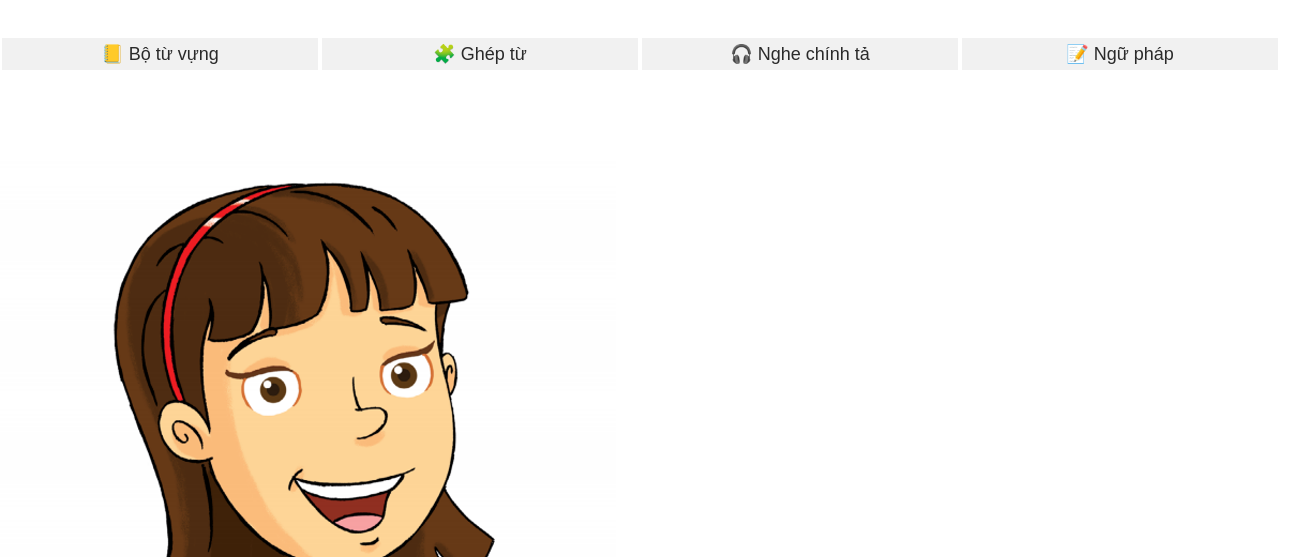
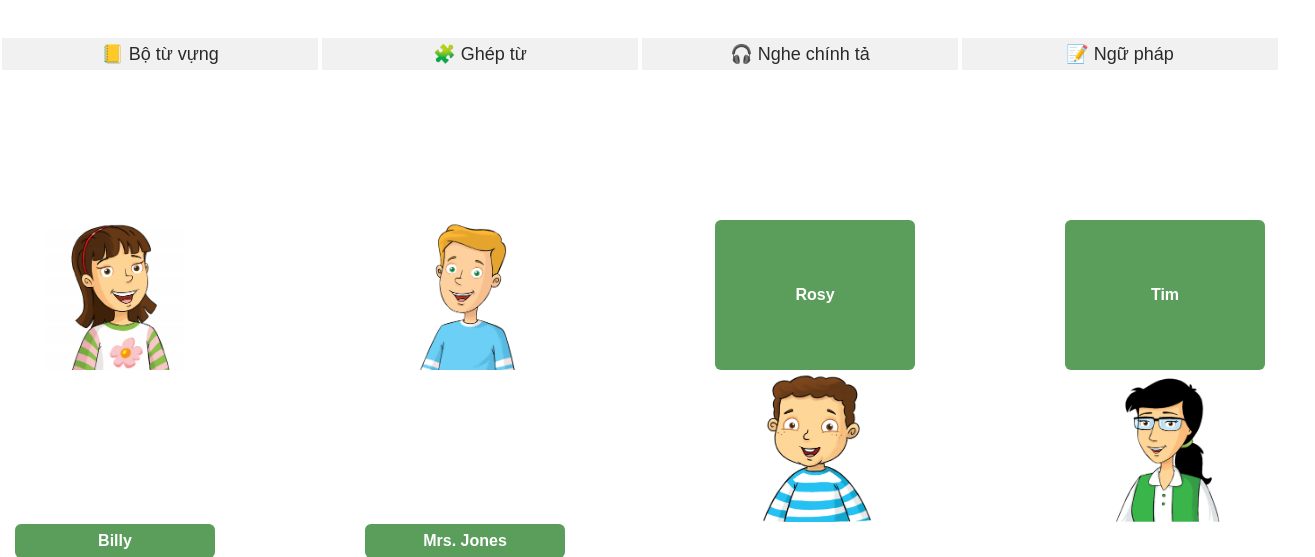
Before and after one commit to thanhnhung84/studentspacemobile, a plain HTML site: page index.html in a window 1280 px wide. Shown: the part 170-727 px from the top of the page, 1315 px wide, since content can reach past the window. Drawn offline with Linux system fonts and the light colour scheme.

Commit message:
Update index.html

```diff
--- a/index.html
+++ b/index.html
@@ -173,6 +173,52 @@
             .box4:hover {
             background: #bcc4b5;
             border-radius: 6px;
+            }
+
+            .vocab-grid {
+                display: grid;
+                grid-template-columns: repeat(4, 300px);
+                grid-auto-rows: auto;
+                gap: 2px 50px;
+                justify-content: center;
+                margin: 40px auto;
+                padding: 20px;
+            }
+
+            /* IMAGE WRAPPER */
+            .image-box {
+                width: 300px;
+                height: 150px;
+                background: white;
+                display: flex;
+                justify-content: center;
+                align-items: center;
+                overflow: hidden;
+            }
+
+            .image-box img {
+                width: 100%;
+                height: 100%;
+                object-fit: contain;
+            }
+
+            /* BUTTONS */
+            .sound-btn {
+                background-color: rgba(51, 133, 51, 0.8);
+                color: white;
+                font-weight: bold;
+                font-size: 16px;
+                width: 200px;
+                padding: 8px 0;
+                cursor: pointer;
+                border: none;
+                border-radius: 6px;
+                transition: transform 0.2s ease;
+                justify-self: center;
+            }
+
+            .sound-btn:hover {
+                transform: scale(1.1);
             }
 
             :root{--bg:white;--card:#fff;--accent:rgb(83, 113, 83);--success:#16a34a;--danger:#ef4444}
```
